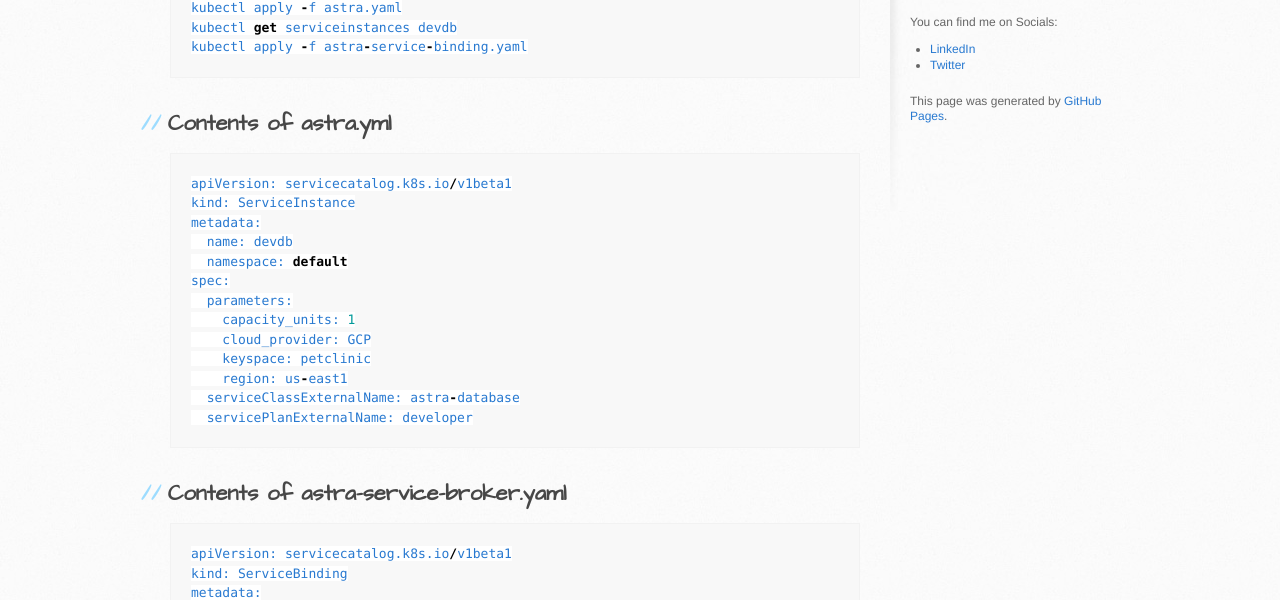
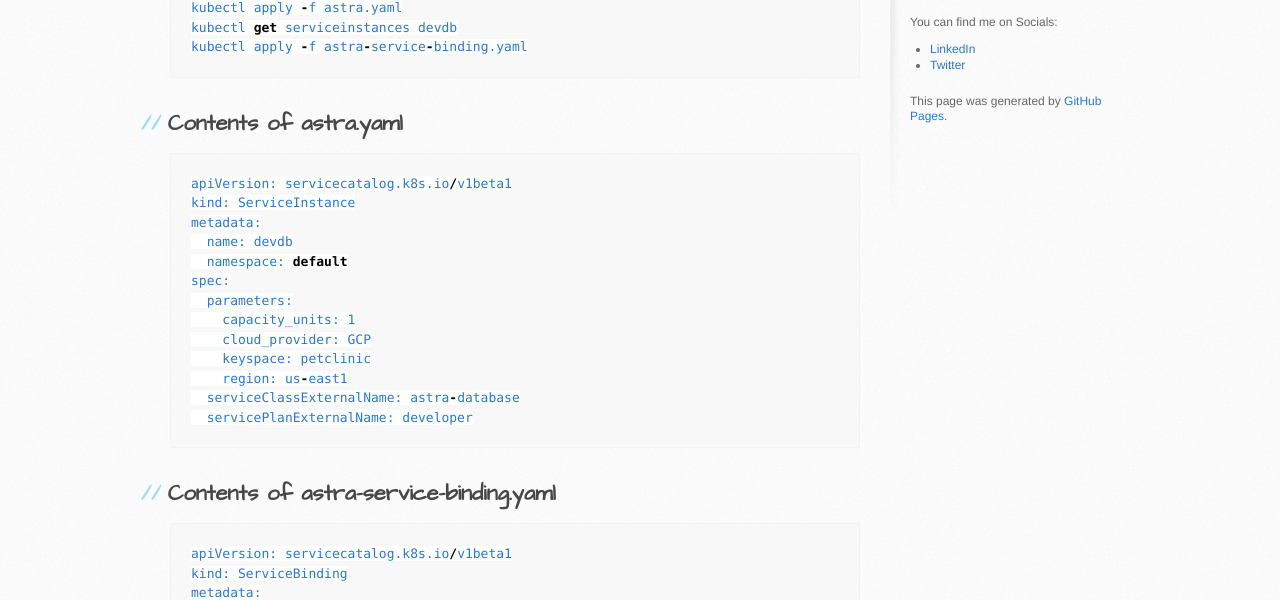
Before and after one commit to ds-steven-matison/ds-steven-matison.github.io, a Jekyll site: the page built from astra_service_broker.md, in a window 1280 px wide. Shown: the part 648-1248 px from the top of the page. Built offline with Jekyll 4.4.1, drawn with Linux system fonts in a browser that asks for light colours.

Commit message:
Update astra_service_broker.md

````diff
--- a/astra_service_broker.md
+++ b/astra_service_broker.md
@@ -20,7 +20,7 @@ kubectl get serviceinstances devdb
 kubectl apply -f astra-service-binding.yaml
 ```
 
-## Contents of astra.yml
+## Contents of astra.yaml
 
 ```js
 apiVersion: servicecatalog.k8s.io/v1beta1
@@ -38,7 +38,7 @@ spec:
   servicePlanExternalName: developer
 ```
 
-## Contents of astra-service-broker.yaml
+## Contents of astra-service-binding.yaml
 
 ```js
 apiVersion: servicecatalog.k8s.io/v1beta1
````
